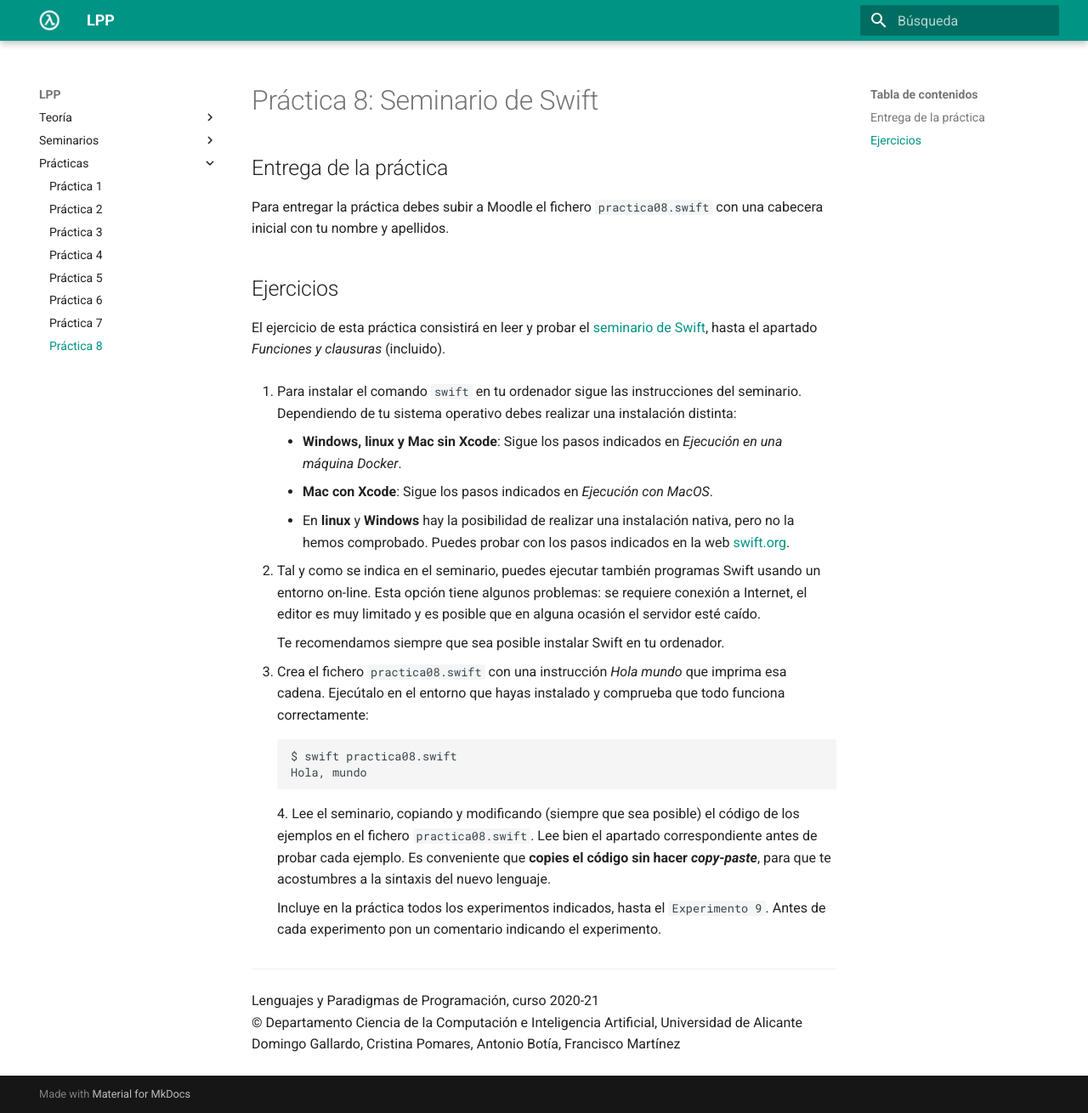
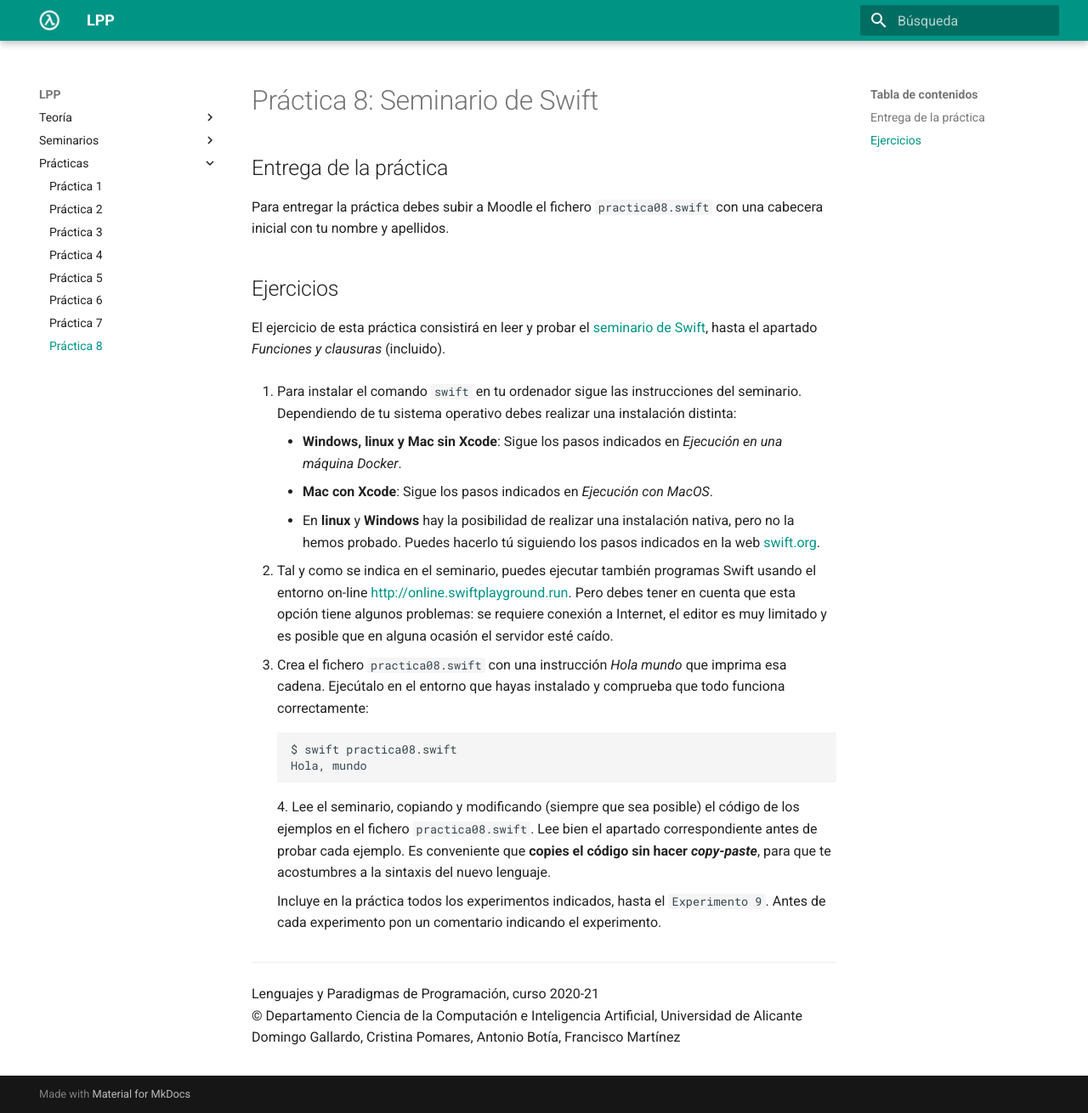
Before and after one commit to domingogallardo/apuntes-lpp, an MkDocs documentation site: the page built from docs/practicas/practica08/practica08.md, in a window 1280 px wide and 1310 px high. Shown: the whole window at 85% size. Built offline with MkDocs 1.6.1 and Material for MkDocs 9.7.7, drawn with Linux system fonts in a browser that asks for light colours.

Commit message:
Correcciones práctica 8

```diff
--- a/docs/practicas/practica08/practica08.md
+++ b/docs/practicas/practica08/practica08.md
@@ -19,16 +19,16 @@ hasta el apartado _Funciones y clausuras_ (incluido).
     - **Windows, linux y Mac sin Xcode**: Sigue los pasos indicados en _Ejecución en una máquina Docker_.
     - **Mac con Xcode**: Sigue los pasos indicados en _Ejecución con MacOS_.
     - En **linux** y **Windows** hay la posibilidad de realizar una
-    instalación nativa, pero no la hemos comprobado. Puedes probar con
+    instalación nativa, pero no la hemos probado. Puedes hacerlo tú siguiendo
     los pasos indicados en la web [swift.org](https://swift.org/getting-started/).
 
 2. Tal y como se indica en el seminario, puedes ejecutar también
-   programas Swift usando un entorno on-line. Esta opción tiene
+   programas Swift usando el entorno on-line
+   [http://online.swiftplayground.run](http://online.swiftplayground.run).
+   Pero debes tener en cuenta que esta opción tiene
    algunos problemas: se requiere conexión a Internet, el editor es
    muy limitado y es posible que en alguna ocasión el servidor esté
    caído.
-
-    Te recomendamos siempre que sea posible instalar Swift en tu ordenador.
 
 3. Crea el fichero `practica08.swift` con una instrucción _Hola mundo_
    que imprima esa cadena. Ejecútalo en el entorno que hayas instalado
```
